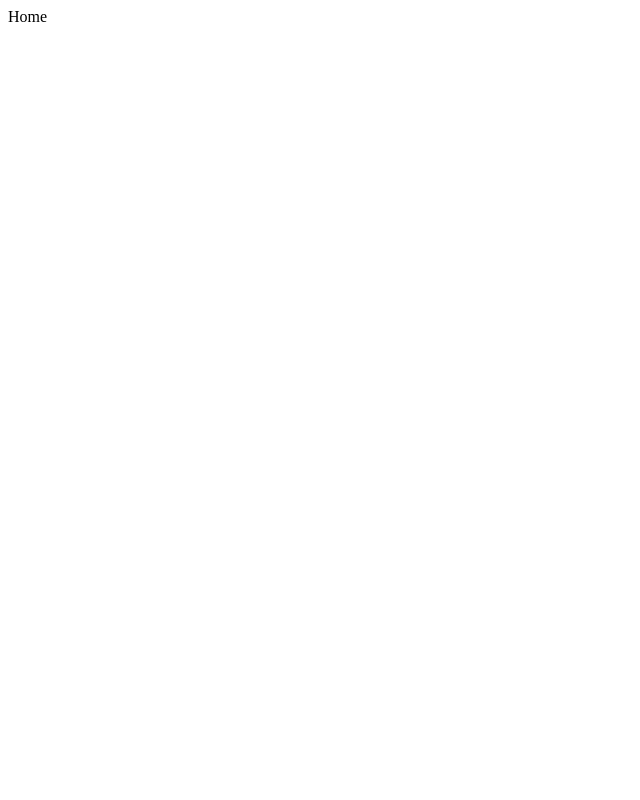
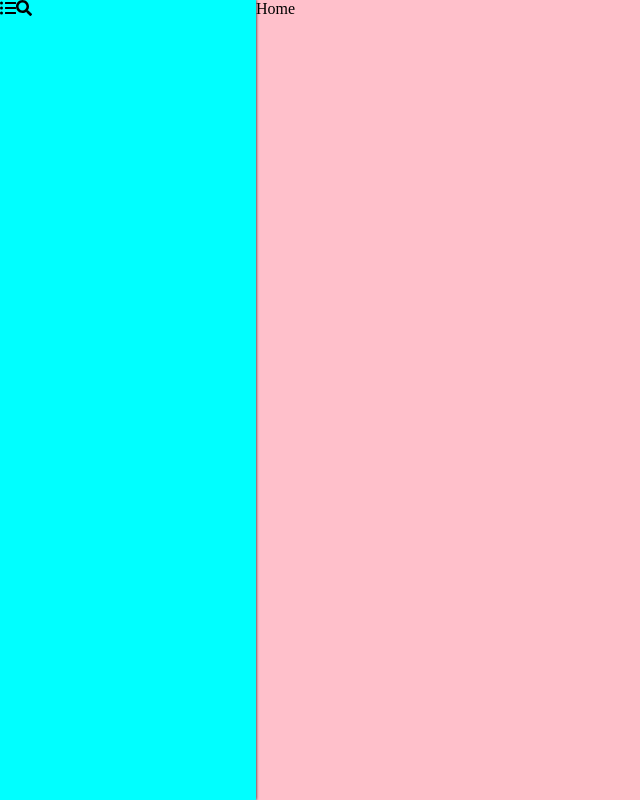
Before and after one commit to jae8259/jae8259.github.io, a React (Create React App) app: page / in a window 1280 px wide. Shown: the whole page, without its empty margins (0-640 px from the left). Built offline with nearby package versions, Linux system fonts and the light colour scheme.

Commit message:
Divide to sidebar and app

```diff
--- a/package.json
+++ b/package.json
@@ -16,6 +16,7 @@
     "prettier": "^2.8.1",
     "react": "^18.2.0",
     "react-dom": "^18.2.0",
+    "react-icons": "^4.7.1",
     "react-router-dom": "^6.6.1",
     "react-scripts": "5.0.1",
     "styled-components": "^5.3.6",
@@ -50,6 +51,7 @@
     ]
   },
   "devDependencies": {
+    "@types/styled-components": "^5.1.26",
     "gh-pages": "^4.0.0"
   }
 }
--- /dev/null
+++ b/src/components/SideBar/index.tsx
@@ -0,0 +1,17 @@
+import React, { useState, useRef, useEffect, Component } from 'react';
+// import { SideBarProps } from './types';
+import { FaListUl, FaSearch } from 'react-icons/fa';
+import { SideBarContainer } from './styled';
+
+export default function SideBar() {
+  const [isTagMenuOpen, setIsTagMenuOpen] = useState<boolean>(true);
+
+  return (
+    <div>
+      <SideBarContainer>
+        <FaListUl />
+        <FaSearch></FaSearch>
+      </SideBarContainer>
+    </div>
+  );
+}
--- /dev/null
+++ b/src/components/SideBar/styled.ts
@@ -0,0 +1,18 @@
+import { SIDEBAR_WIDTH } from './../../constants';
+import styled from 'styled-components';
+
+export const SideBarContainer = styled.div`
+  width: ${SIDEBAR_WIDTH}%;
+  float: left;
+  box-sizing: border-box;
+  background-color: #0ff;
+  height: 100%;
+  box-shadow: 0px 0px 3px black;
+  position: fixed;
+  top: 0;
+  bottom: 0;
+  left: 0;
+  transition: 0.4s ease;
+  z-index: 100;
+  vertical-align: baseline;
+`;
--- a/src/constants.ts
+++ b/src/constants.ts
@@ -1,3 +1,5 @@
 export const PATH = {
   home: '/',
 };
+
+export const SIDEBAR_WIDTH = 20;
--- a/src/index.tsx
+++ b/src/index.tsx
@@ -1,10 +1,17 @@
 import React from 'react';
 import ReactDOM from 'react-dom/client';
 import App from './App';
+import SideBar from './components/SideBar';
+import { AppContainer } from './styles';
 
 const root = ReactDOM.createRoot(document.getElementById('root') as HTMLElement);
 root.render(
-  <React.StrictMode>
-    <App />
-  </React.StrictMode>
+  <div>
+    <AppContainer>
+      <React.StrictMode>
+        <App />
+      </React.StrictMode>
+    </AppContainer>
+    <SideBar />
+  </div>
 );
--- a/src/styles.ts
+++ b/src/styles.ts
@@ -1,3 +1,16 @@
-export type Unit = '0' | `${number}rem`;
+import { SIDEBAR_WIDTH } from './constants';
+import styled from 'styled-components';
 
-export type Margin = `${Unit} ${Unit} ${Unit} ${Unit}`;
+export const AppContainer = styled.div`
+  width: ${100 - SIDEBAR_WIDTH}%;
+  float: right;
+  box-sizing: border-box;
+  background: pink;
+  height: 100%;
+  position: fixed;
+  top: 0;
+  bottom: 0;
+  right: 0;
+  transition: 0.4s ease;
+  z-index: 0;
+`;
```
Also changed, not shown: 1 other file (tests, documents, lock files or other folders).
